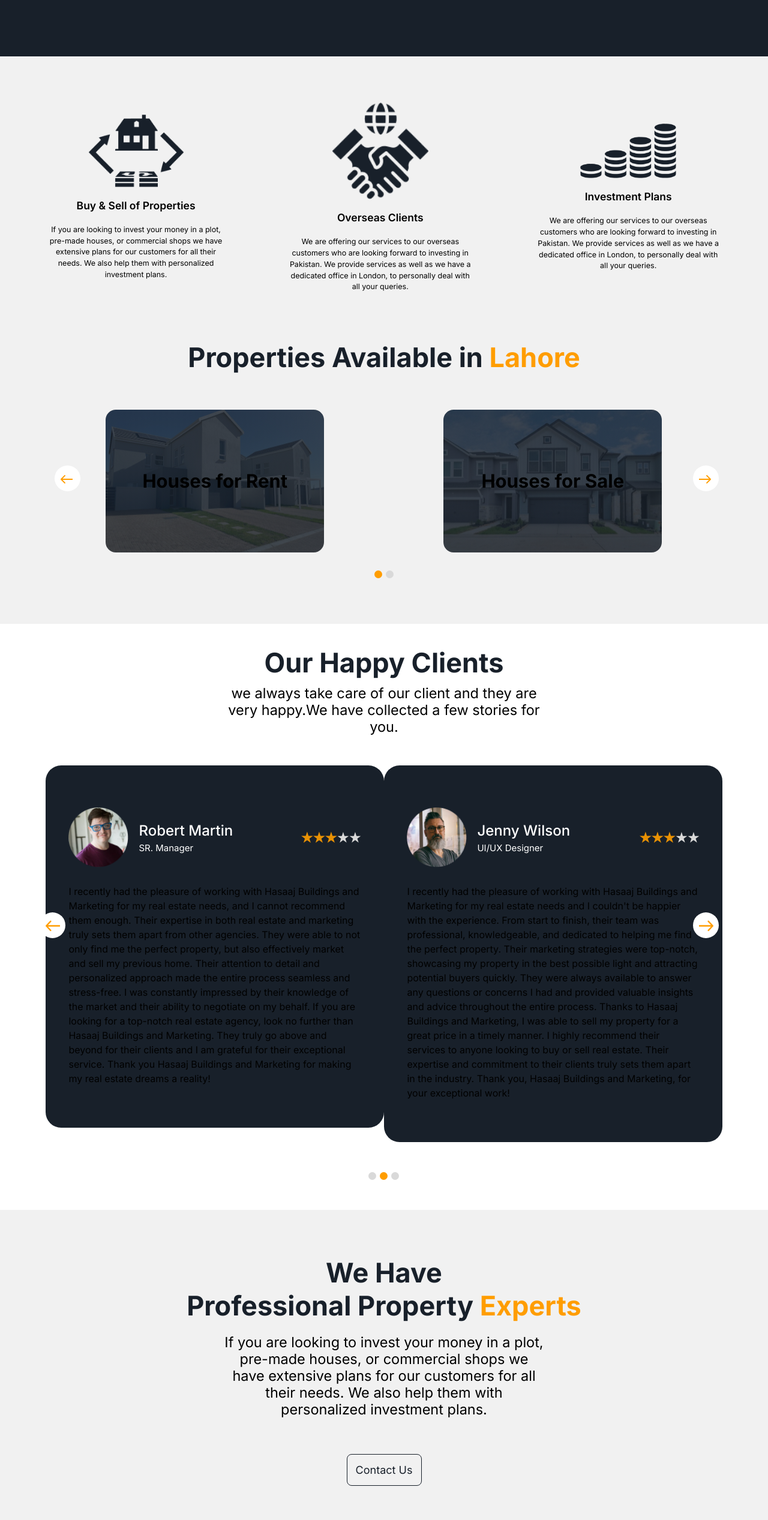
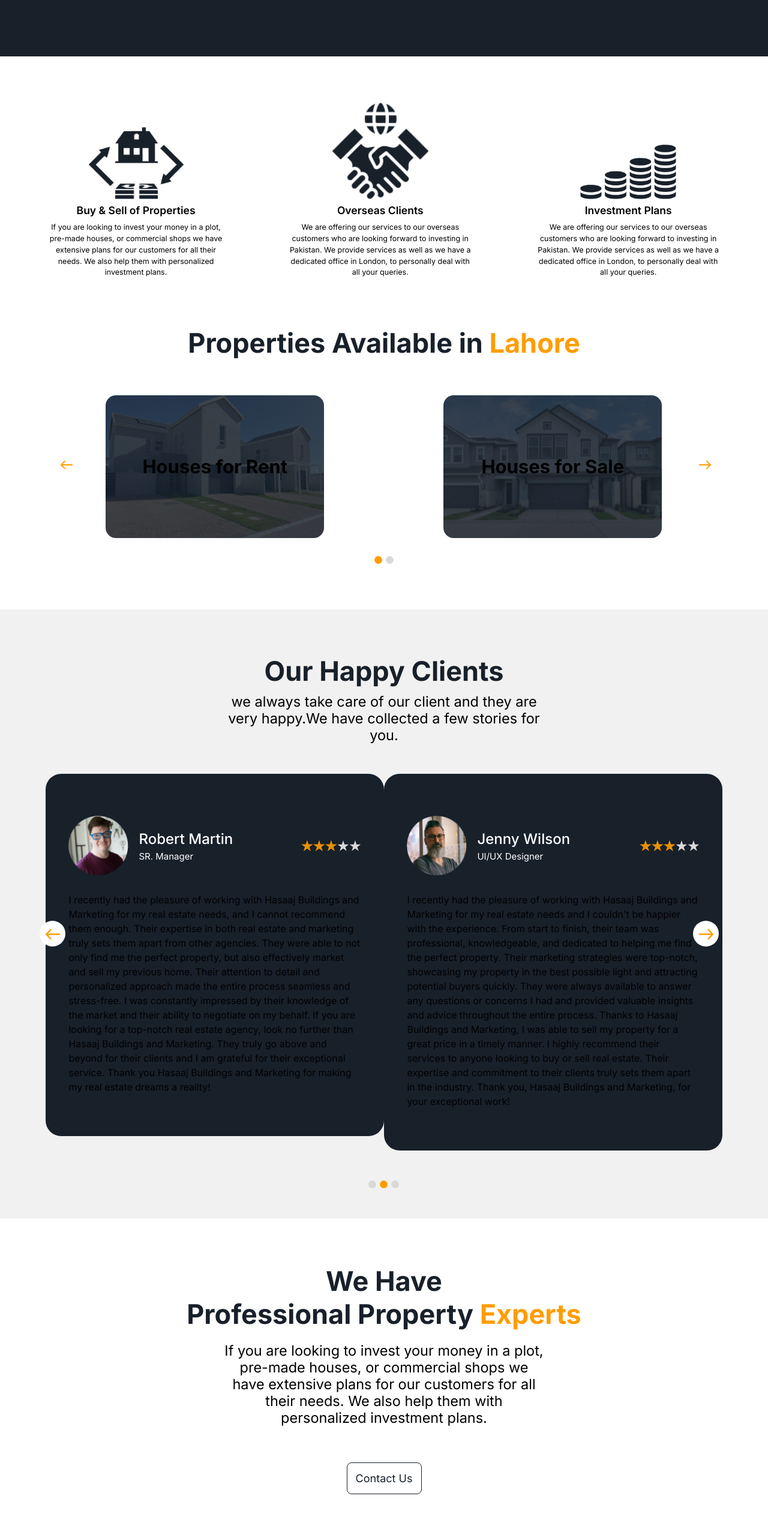
Before and after one commit to HashamGhaffar/hasaaj-developer-marketing, a Next.js app: page /home in a window 1280 px wide. Shown: the part 872-3406 px from the top of the page at 60% size. Built offline with nearby package versions, Linux system fonts and the light colour scheme.

Commit message:
remove unwanted comments.

```diff
--- a/app/_components/AvailableProperties/AvailableProperties.js
+++ b/app/_components/AvailableProperties/AvailableProperties.js
@@ -1,7 +1,6 @@
 "use client";
 import { useRef } from "react";
 import Image from "next/image";
-
 import FirstCard from "../common/firstCard";
 import Hedding from "../common/hedding";
 import Carousel from "../common/slider";
@@ -66,11 +65,10 @@ export default function AvailableProperties() {
   return (
     <>
       <section>
-        <div className="flex flex-wrap md:flex-nowrap gap-y-[30px] sm:gap-x-[40px] lg:gap-x-[9%] pb-[80px]">
+        <div className="flex items-baseline flex-wrap md:flex-nowrap gap-y-[40px] sm:gap-x-[40px] lg:gap-x-[9%] pb-[80px]">
           <FirstCard
             img={pngs.buyAndSell}
             hedding="Buy & Sell of Properties"
-            ing="Buy & Sell of Properties"
             typography="If you are looking to invest your money in a plot, pre-made houses, or commercial shops we have extensive plans for our customers for all their needs. We also help them with personalized investment plans."
           />
           <FirstCard
--- a/app/_components/buyProperty/BuyProperty.js
+++ b/app/_components/buyProperty/BuyProperty.js
@@ -51,10 +51,6 @@ export default function BuyProperty() {
           </div>
           <hr className="-mt-12 sm:mb-5 sm:border-4 border-4 2xl:hidden xl:hidden lg:hidden md:hidden sm:block block mb-7" />
           <div className="sm:mb-24 mb-24">
-            {/* <img
-              src="vector 2.png"
-              //   alt=""
-            /> */}
             <Image
               src={pngs.vector}
               className="opacity-100 2xl:w-full xl:w-full lg:w-full md:w-full  sm:w-3/6 sm:m-auto  w-3/6 m-auto   "
--- a/app/_components/common/firstCard.js
+++ b/app/_components/common/firstCard.js
@@ -4,9 +4,9 @@ import Image from "next/image";
 export default function FirstCard({ hedding, typography, img }) {
   return (
     <>
-      <div className="flex flex-col justify-center items-center gap-y-[18px] flex-wrap text-center text-black">
+      <div className="flex flex-col justify-center items-center gap-y-[6px] flex-wrap text-center text-black">
         <Image
-          className="w-[120px] md:w-[140px] lg:w-[160px] xl:w-[200] h-[120px] md:h-[140px] lg:h-auto"
+          className="w-[120px] md:w-[140px] lg:w-[160px] xl:w-[200] h-auto"
           src={img}
           width={200}
           height={200}
--- a/app/_components/common/formContactUs.js
+++ b/app/_components/common/formContactUs.js
@@ -1,6 +1,4 @@
 "use client";
-// import { svgs } from "@/app/_constants/assets";
-// import Image from "next/image";
 import React, { useState } from "react";
 import InputElement from "../common/inputElement";
 import Button from "../common/button";
--- a/app/_components/common/slider.js
+++ b/app/_components/common/slider.js
@@ -1,5 +1,3 @@
-// Carousel.js
-
 import React, { useRef } from "react";
 import Slider from "react-slick";
 import "slick-carousel/slick/slick.css";
--- a/app/_components/propertyExperts/propertyExperts.js
+++ b/app/_components/propertyExperts/propertyExperts.js
@@ -4,7 +4,7 @@ import Hedding from "../common/hedding";
 export default function PropertyExperts() {
   return (
     <>
-      <div className="flex flex-col	justify-center items-center bg-[#F1F1F1]">
+      <div className="flex flex-col	justify-center items-center">
         <div>
           <Hedding hedding="We Have" span="" />
           <Hedding hedding="Professional Property" span="Experts" />
--- a/app/home/page.js
+++ b/app/home/page.js
@@ -25,15 +25,17 @@ export default function Home() {
           </div>
         </div>
         <div>
-          <BuyProperty />
+          <BuyProperty /> {/* section prepared by abdulla brother */}
         </div>
-        <section className="bg-[#F1F1F1] p-[6%]">
+        <section className=" p-[6%]">
           <AvailableProperties />
         </section>
-        <section className="w-[88.056%] m-[auto] mt-[37px]">
-          <HappyClients />
+        <section className="bg-[#F1F1F1]">
+          <div className="w-[88.056%] m-[auto] pt-[75px] ">
+            <HappyClients />
+          </div>
         </section>
-        <section className="bg-[#F1F1F1] p-[6%]">
+        <section className="bg-[#ffffff] p-[6%]">
           <PropertyExperts />
         </section>
       </div>
```
